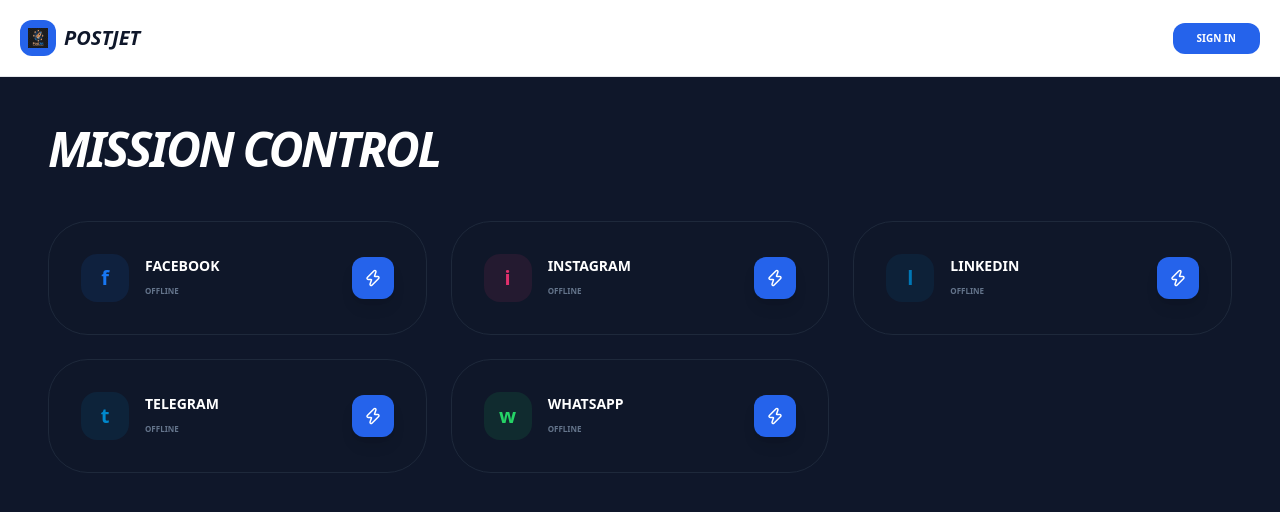
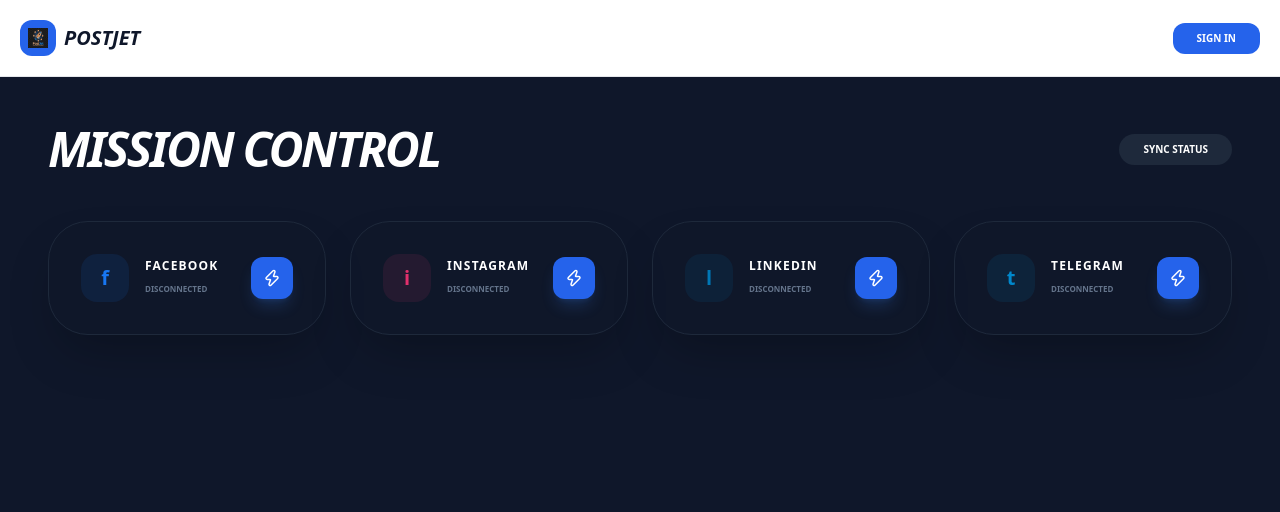
Before and after one commit to jeeva-post/postjet, a Next.js app: page /dashboard/accounts in a window 1280 px wide. Shown: the top 512 px of the page. Built offline with nearby package versions, Linux system fonts and the light colour scheme; no server answers.

Commit message:
final: resolved telegram hang and linkedin active status

```diff
--- a/src/app/api/auth/callback/[platform]/route.ts
+++ b/src/app/api/auth/callback/[platform]/route.ts
@@ -15,7 +15,6 @@
     let tokenData: any = {};
     let accountName = `${platform.toUpperCase()} User`;
 
-    // --- 🔵 LinkedIn Token Exchange (The Winner!) ---
     if (platform === "linkedin") {
       const res = await fetch('https://www.linkedin.com/oauth/v2/accessToken', {
         method: 'POST',
@@ -29,12 +28,9 @@
         }),
       });
       const data = await res.json();
-      if (data.access_token) {
-        tokenData = { token: data.access_token };
-      }
+      if (data.access_token) tokenData = { token: data.access_token };
     }
 
-    // --- 🔴 Meta (FB, Insta) - Keep as is ---
     if (["facebook", "instagram", "whatsapp"].includes(platform)) {
       const res = await fetch(`https://graph.facebook.com/v19.0/oauth/access_token?client_id=${process.env.FACEBOOK_CLIENT_ID}&redirect_uri=${url.origin}/api/auth/callback/${platform}&client_secret=${process.env.FACEBOOK_CLIENT_SECRET}&code=${code}`);
       const data = await res.json();
@@ -42,7 +38,6 @@
     }
 
     if (tokenData.token) {
-      // డేటాబేస్ అప్‌డేట్ -> ఇది సక్సెస్ అయితేనే 'Active' అని వస్తుంది
       await linkAccount({
         platform: platform.charAt(0).toUpperCase() + platform.slice(1),
         accountName,
@@ -51,8 +46,8 @@
       return NextResponse.redirect(new URL('/dashboard/accounts?success=true', request.url));
     }
 
-    return NextResponse.redirect(new URL('/dashboard/accounts?error=sync_failed', request.url));
+    return NextResponse.redirect(new URL('/dashboard/accounts?error=failed', request.url));
   } catch (error) {
-    return NextResponse.redirect(new URL('/dashboard/accounts?error=server_error', request.url));
+    return NextResponse.redirect(new URL('/dashboard/accounts?error=error', request.url));
   }
 }
--- a/src/app/api/auth/social/[platform]/route.ts
+++ b/src/app/api/auth/social/[platform]/route.ts
@@ -9,7 +9,7 @@
   const callbackUrl = `${origin}/api/auth/callback/${platform}`;
 
   const FB_ID = process.env.FACEBOOK_CLIENT_ID;
-  const LI_ID = process.env.LINKEDIN_CLIENT_ID; // ఇక్కడ నీ కొత్త '86...' ఐడి పనిచేస్తుంది
+  const LI_ID = process.env.LINKEDIN_CLIENT_ID;
 
   let authUrl = "";
 
@@ -17,15 +17,17 @@
     case "facebook":
     case "instagram":
     case "whatsapp":
+      // నీ పాత సెట్టింగ్స్ (Same Scopes)
       authUrl = `https://www.facebook.com/v19.0/dialog/oauth?client_id=${FB_ID}&redirect_uri=${encodeURIComponent(callbackUrl)}&scope=pages_manage_posts,pages_read_engagement,pages_show_list,instagram_basic,instagram_content_publish,whatsapp_business_management,whatsapp_business_messaging`;
       break;
 
     case "linkedin":
-      // LinkedIn OAuth URL with Client ID
+      // LinkedIn with new alphanumeric ID
       authUrl = `https://www.linkedin.com/oauth/v2/authorization?response_type=code&client_id=${LI_ID}&redirect_uri=${encodeURIComponent(callbackUrl)}&scope=w_member_social`;
       break;
 
     case "telegram":
+      // టెలిగ్రామ్ ని డైరెక్ట్ గా బాట్ లోపలికి పంపిస్తున్నాం
       authUrl = `https://t.me/PostJetBot?start=auth_${Date.now()}`;
       break;
 
--- a/src/app/api/webhooks/telegram/route.ts
+++ b/src/app/api/webhooks/telegram/route.ts
@@ -4,13 +4,11 @@
 export async function POST(request: NextRequest) {
   try {
     const body = await request.json();
-
     if (body.message && body.message.text.startsWith('/start')) {
       const chatId = body.message.chat.id;
       const client = await clientPromise;
       const db = client.db("postjet");
 
-      // టెలిగ్రామ్ ని డేటాబేస్ లో 'Active' గా అప్‌డేట్ చేయడం
       await db.collection("accounts").updateOne(
         { platform: "Telegram" },
         { $set: { "config.chatId": chatId, status: "Active" } },
--- a/src/app/dashboard/accounts/page.tsx
+++ b/src/app/dashboard/accounts/page.tsx
@@ -1,36 +1,41 @@
 "use client";
 import React, { useState, useEffect } from "react";
-import { Globe, CheckCircle2, Zap } from "lucide-react";
+import { CheckCircle2, Zap } from "lucide-react";
 import { getUserAccounts } from "../../actions/account-actions";
 
-const PLATFORMS = [
+const APPS = [
   { id: "Facebook", key: "facebook", icon: "f", color: "text-[#1877F2]", bg: "bg-[#1877F2]/10" },
   { id: "Instagram", key: "instagram", icon: "i", color: "text-[#E1306C]", bg: "bg-[#E1306C]/10" },
   { id: "LinkedIn", key: "linkedin", icon: "l", color: "text-[#0077B5]", bg: "bg-[#0077B5]/10" },
   { id: "Telegram", key: "telegram", icon: "t", color: "text-[#0088cc]", bg: "bg-[#0088cc]/10" },
-  { id: "WhatsApp", key: "whatsapp", icon: "w", color: "text-[#25D366]", bg: "bg-[#25D366]/10" },
 ];
 
 export default function AccountsPage() {
   const [accounts, setAccounts] = useState<any[]>([]);
-  useEffect(() => {
-    const load = async () => { setAccounts(await getUserAccounts()); };
-    load();
-  }, []);
+  const load = async () => { setAccounts(await getUserAccounts()); };
+  useEffect(() => { load(); }, []);
 
   return (
-    <div className="min-h-screen bg-[#0F172A] text-white p-12">
-      <header className="mb-12"><h2 className="text-5xl font-black italic uppercase tracking-tighter">Mission Control</h2></header>
-      <div className="grid grid-cols-1 md:grid-cols-2 lg:grid-cols-3 gap-6">
-        {PLATFORMS.map((p) => {
-          const isConnected = accounts.some(acc => acc.platform.toLowerCase() === p.key);
+    <div className="min-h-screen bg-[#0F172A] text-white p-12 font-sans">
+      <header className="mb-12 flex justify-between items-center">
+        <h2 className="text-5xl font-black italic uppercase tracking-tighter">Mission Control</h2>
+        <button onClick={load} className="text-[10px] bg-slate-800 px-6 py-2 rounded-full font-bold uppercase hover:bg-slate-700 transition-all">Sync Status</button>
+      </header>
+      <div className="grid grid-cols-1 md:grid-cols-2 lg:grid-cols-4 gap-6">
+        {APPS.map((p) => {
+          const isConnected = accounts.some(acc => acc.platform.toLowerCase() === p.key && acc.status === "Active");
           return (
-            <div key={p.id} className="bg-slate-900/40 border border-slate-800 p-8 rounded-[2.5rem] flex items-center justify-between group hover:border-blue-500/50 transition-all">
+            <div key={p.id} className="bg-slate-900/40 border border-slate-800 p-8 rounded-[2.5rem] flex items-center justify-between group hover:border-blue-500/50 transition-all shadow-2xl">
               <div className="flex items-center gap-4">
                 <div className={`w-12 h-12 ${p.bg} ${p.color} rounded-2xl flex items-center justify-center text-xl font-black`}>{p.icon}</div>
-                <div><h4 className="text-sm font-black uppercase">{p.id}</h4><span className={`text-[8px] font-black uppercase ${isConnected ? 'text-green-500' : 'text-slate-500'}`}>{isConnected ? 'Active' : 'Offline'}</span></div>
+                <div>
+                  <h4 className="text-xs font-black uppercase tracking-widest">{p.id}</h4>
+                  <span className={`text-[8px] font-black uppercase ${isConnected ? 'text-green-500' : 'text-slate-500'}`}>
+                    {isConnected ? 'Connected' : 'Disconnected'}
+                  </span>
+                </div>
               </div>
-              <button onClick={() => window.location.href = `/api/auth/social/${p.key}`} className="p-3 rounded-xl bg-blue-600 text-white shadow-lg hover:scale-110 transition-all">
+              <button onClick={() => window.location.href = `/api/auth/social/${p.key}`} className={`p-3 rounded-xl transition-all ${isConnected ? 'bg-slate-800 text-slate-400' : 'bg-blue-600 text-white shadow-lg shadow-blue-500/20'}`}>
                 {isConnected ? <CheckCircle2 size={18}/> : <Zap size={18}/>}
               </button>
             </div>
```
